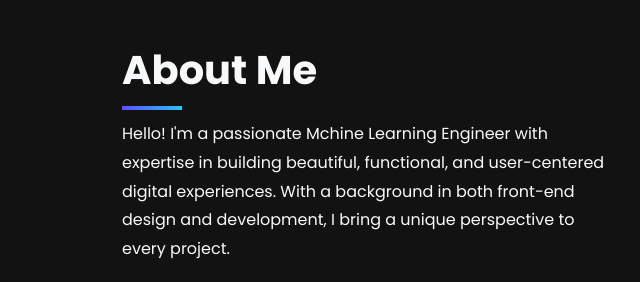
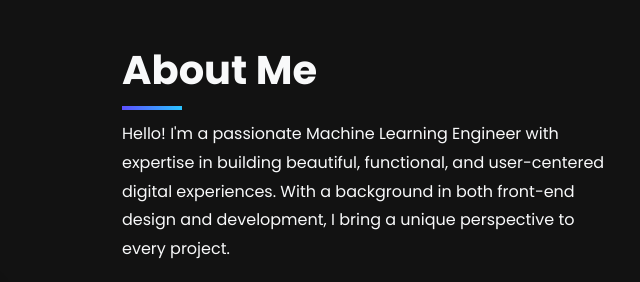
Before and after one commit to anandjyothisg/portfolio, a plain HTML site: page index.html in a window 1280 px wide. Shown: the part 880-1162 px from the top of the page, 543-1183 px from the left. Drawn offline with nearby package versions, Linux system fonts and the light colour scheme.

Commit message:
Update index.html

```diff
--- a/index.html
+++ b/index.html
@@ -80,7 +80,7 @@
         <div class="about-content">
             <h2 class="animate-in">About Me</h2>
             <p class="animate-in">
-                Hello! I'm a passionate Mchine Learning Engineer with expertise in building beautiful, functional, and user-centered digital experiences. With a background in both front-end design and development, I bring a unique perspective to every project.
+                Hello! I'm a passionate Machine Learning Engineer with expertise in building beautiful, functional, and user-centered digital experiences. With a background in both front-end design and development, I bring a unique perspective to every project.
             </p>
             <p class="animate-in">
                 My goal is to create products that are not only aesthetically pleasing but also provide exceptional user experiences. I enjoy tackling complex problems and finding elegant solutions through code.
```
